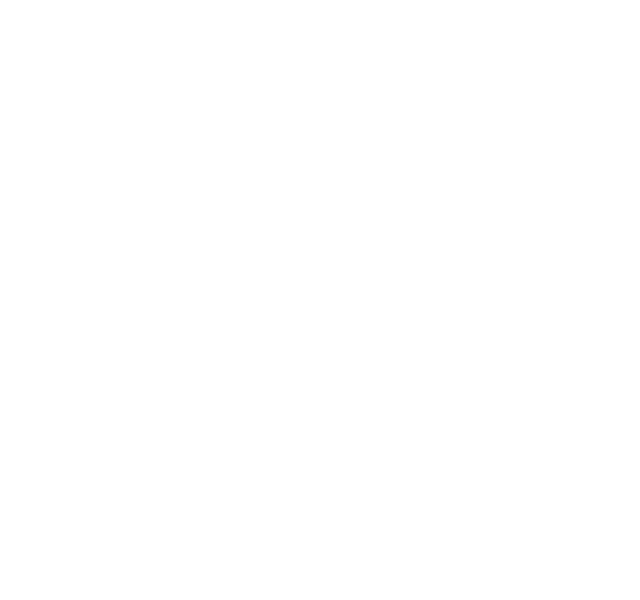
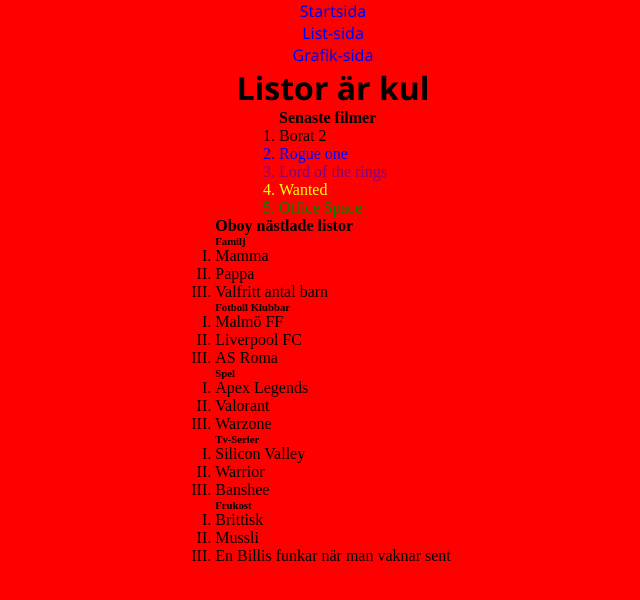
Before and after one commit to pattenp/exam, a plain HTML site: page list.html in a window 1280 px wide. Shown: the whole page, without its empty margins (307-947 px from the left). Drawn offline with Linux system fonts and the light colour scheme.

Commit message:
List page done

```diff
--- a/list.html
+++ b/list.html
@@ -0,0 +1,88 @@
+<!--
+2. Listsidan ska:
+    - Ha en ordnad lista om fem element, innehållande tex dina fem favoritfilmer.
+      Varje element ska ha olika textfärg.
+    - Ha en ej ordnad lista med fem element + en inre ordnad lista med tre element
+      med medlemmar. (se förklarande
+      bild*)
+    - Använd romerska siffror på den inre ordnade listan istället for vanliga
+      siffror
+-->
+<!DOCTYPE html>
+<html lang="en">
+  <head>
+    <meta charset="UTF-8" />
+    <meta name="viewport" content="width=device-width, initial-scale=1.0" />
+    <title>List</title>
+    <link rel="stylesheet" href="style.css" />
+  </head>
+  <body>
+    <div class="navbar">
+      <nav>
+        <div class="flex flex-column flex-align-center">
+          <a href="index.html" class="nav-item">Startsida</a>
+          <a href="list.html" class="nav-item">List-sida</a>
+          <a href="graphic.html" class="nav-item">Grafik-sida</a>
+        </div>
+      </nav>
+    </div>
+    <div class="container flex flex-column flex-align-center">
+      <h1>Listor är kul</h1>
+      <section>
+        <h4>Senaste filmer</h4>
+        <ol>
+          <li class="text-black">Borat 2</li>
+          <li class="text-blue">Rogue one</li>
+          <li class="text-purple">Lord of the rings</li>
+          <li class="text-yellow">Wanted</li>
+          <li class="text-green">Office Space</li>
+        </ol>
+      </section>
+      <section>
+        <h4>Oboy nästlade listor</h4>
+        <ul>
+          <li>
+            <h6>Familj</h6>
+            <ol class="upper-roman">
+              <li>Mamma</li>
+              <li>Pappa</li>
+              <li>Valfritt antal barn</li>
+            </ol>
+          </li>
+          <li>
+            <h6>Fotboll Klubbar</h6>
+            <ol class="upper-roman">
+              <li>Malmö FF</li>
+              <li>Liverpool FC</li>
+              <li>AS Roma</li>
+            </ol>
+          </li>
+          <li>
+            <h6>Spel</h6>
+            <ol class="upper-roman">
+              <li>Apex Legends</li>
+              <li>Valorant</li>
+              <li>Warzone</li>
+            </ol>
+          </li>
+          <li>
+            <h6>Tv-Serier</h6>
+            <ol class="upper-roman">
+              <li>Silicon Valley</li>
+              <li>Warrior</li>
+              <li>Banshee</li>
+            </ol>
+          </li>
+          <li>
+            <h6>Frukost</h6>
+            <ol class="upper-roman">
+              <li>Brittisk</li>
+              <li>Mussli</li>
+              <li>En Billis funkar när man vaknar sent</li>
+            </ol>
+          </li>
+        </ul>
+      </section>
+    </div>
+  </body>
+</html>
--- a/style.css
+++ b/style.css
@@ -3,6 +3,10 @@
   padding: 0;
   margin: 0;
   box-sizing: border-box;
+}
+
+ul {
+  list-style: none;
 }
 
 body {
@@ -41,6 +45,11 @@ button {
   line-height: 1.6;
 }
 
+/* List */
+.upper-roman {
+  list-style-type: upper-roman;
+}
+
 /* Utils */
 .mtb-30px {
   margin: 30px 0;
@@ -64,6 +73,22 @@ button {
   gap: 2px;
 }
 
+.text-black {
+  color: black;
+}
+.text-blue {
+  color: blue;
+}
+.text-purple {
+  color: purple;
+}
+.text-yellow {
+  color: yellow;
+}
+.text-green {
+  color: green;
+}
+
 /* Media Queries */
 @media (min-width: 576px) {
 }
```
